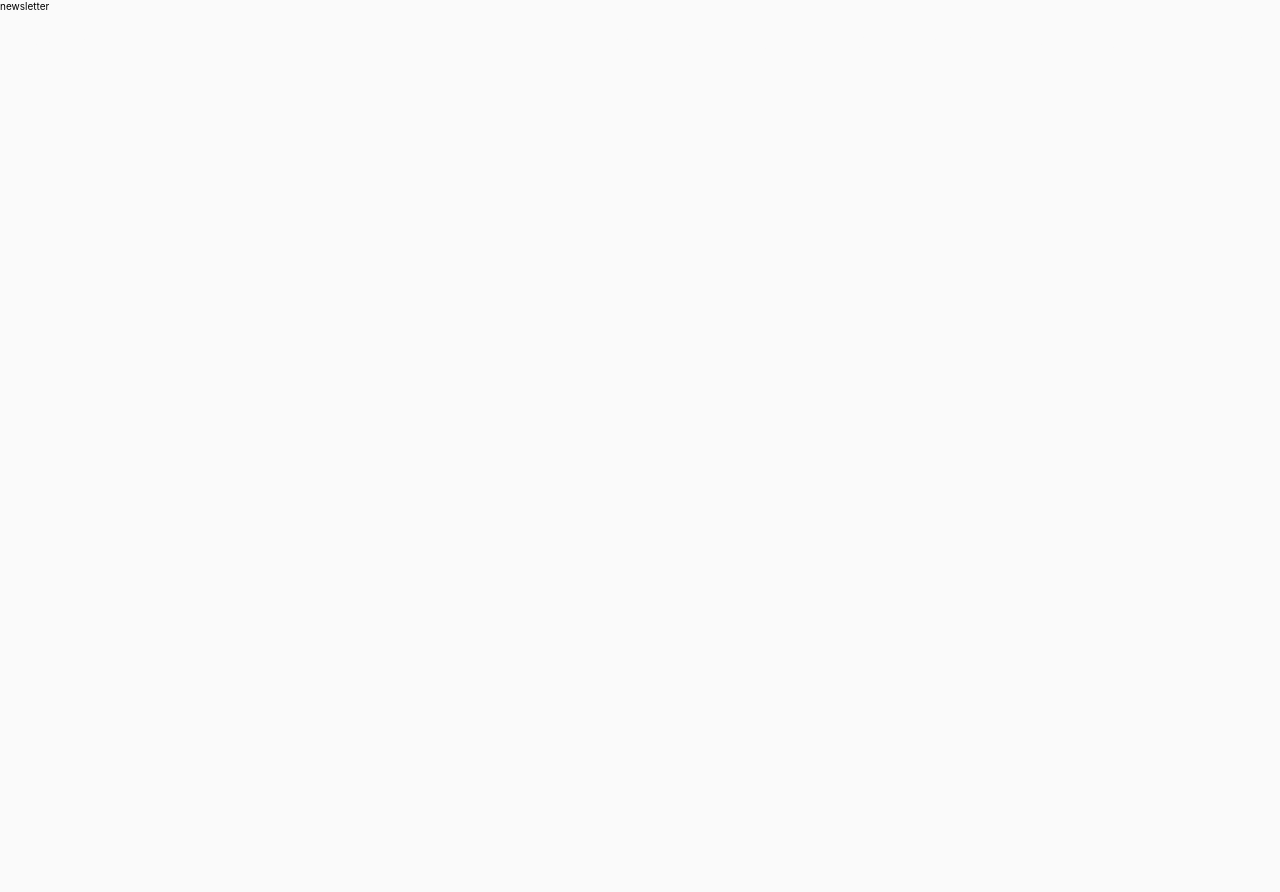
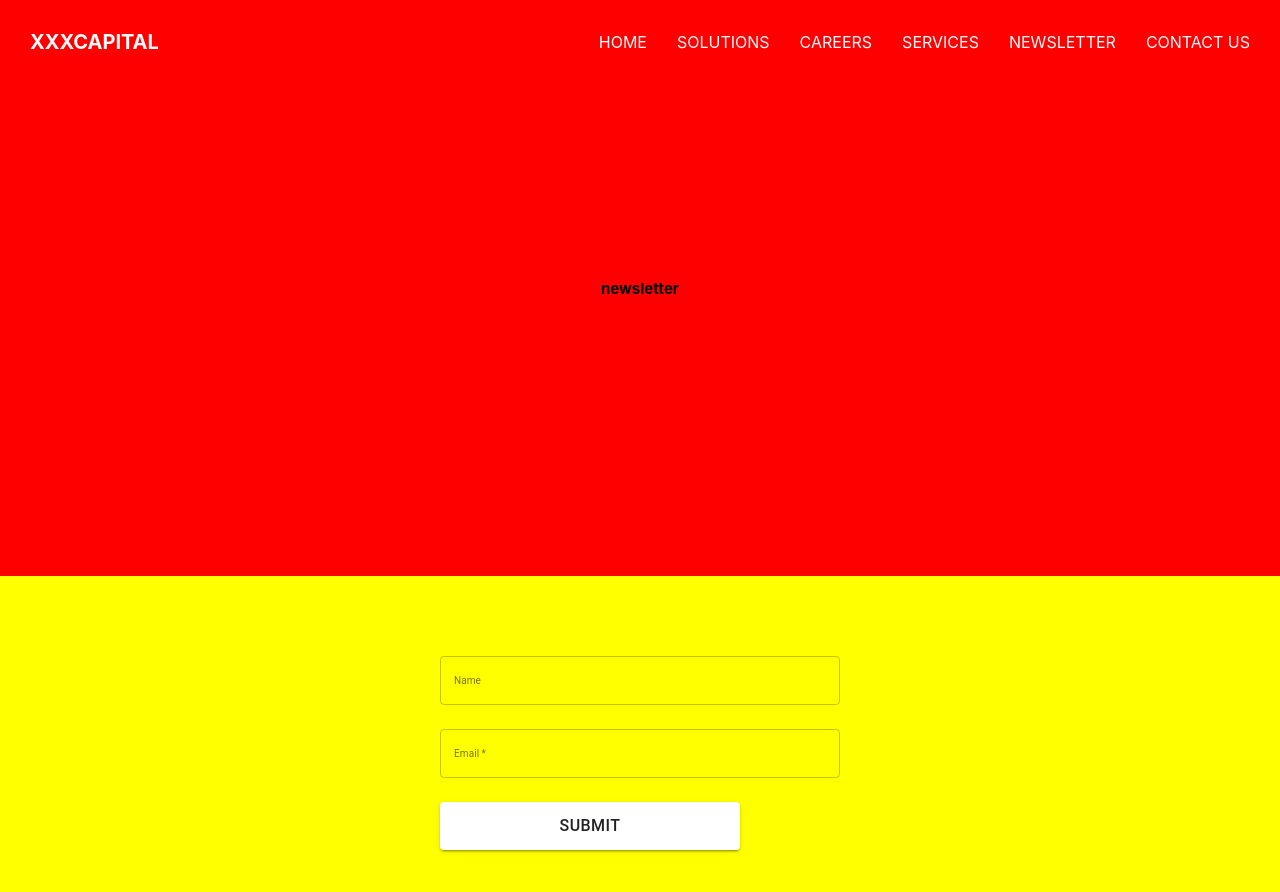
Before and after one commit to mritunjaysaha/project-1, a Next.js app: page /newsletter in a window 1280 px wide. Shown: the top 892 px of the page. Before the commit the page ends 800 px from the top, so only its background shows below. Built offline with nearby package versions, Linux system fonts and the light colour scheme.

Commit message:
added mui components to newsletter

```diff
--- a/package.json
+++ b/package.json
@@ -12,6 +12,7 @@
     "@material-ui/core": "^4.11.3",
     "@material-ui/icons": "^4.11.2",
     "@zeit/next-sass": "^1.0.1",
+    "formik": "^2.2.6",
     "next": "10.0.9",
     "next-images": "^1.7.0",
     "react": "17.0.1",
--- a/pages/contactUs/index.js
+++ b/pages/contactUs/index.js
@@ -1 +1,3 @@
-export default function ContactUsPage() {}
+export default function ContactUsPage() {
+    return <h1>contact us</h1>;
+}
--- a/pages/newsletter/index.js
+++ b/pages/newsletter/index.js
@@ -1,3 +1,93 @@
+import { useFormik } from "formik";
+
+import styles from "../../styles/newsletter.module.scss";
+import TextField from "@material-ui/core/TextField";
+import { makeStyles } from "@material-ui/core/styles";
+import { MUIButton } from "../../src/atoms/button";
+
+const useStyles = makeStyles((theme) => ({
+    root: {
+        "& .MuiTextField-root": {
+            margin: theme.spacing(0),
+            width: "40rem",
+        },
+    },
+}));
+
+const SignupForm = () => {
+    const classes = useStyles();
+    // Pass the useFormik() hook initial form values and a submit function that will
+    // be called when the form is submitted
+    const formik = useFormik({
+        initialValues: {
+            email: "",
+            name: "",
+        },
+        onSubmit: (values) => {
+            alert(JSON.stringify(values, null, 2));
+        },
+    });
+
+    return (
+        <form
+            className={`${classes.root} ${styles.form}`}
+            onSubmit={formik.handleSubmit}
+        >
+            <label htmlFor="name"></label>
+            {/* <input
+                id="name"
+                name="name"
+                type="name"
+                onChange={formik.handleChange}
+                value={formik.values.name}
+            /> */}
+            <TextField
+                label="Name"
+                defaultValue=""
+                variant="outlined"
+                id="name"
+                name="name"
+                type="name"
+                onChange={formik.handleChange}
+                value={formik.values.name}
+            />
+            <br />
+            <br />
+            <label htmlFor="email"></label>
+            {/* <input
+                id="email"
+                name="email"
+                type="email"
+                onChange={formik.handleChange}
+                value={formik.values.email}
+            /> */}
+            <TextField
+                required
+                label="Email"
+                defaultValue=""
+                variant="outlined"
+                id="email"
+                name="email"
+                type="email"
+                onChange={formik.handleChange}
+                value={formik.values.email}
+            />
+            <br />
+            <br />
+            <MUIButton type="submit" name="submit" />
+        </form>
+    );
+};
+
 export default function NewsLetterPage() {
-    return <>newsletter</>;
+    return (
+        <section className={styles.newsletterSection}>
+            <header>
+                <h1>newsletter</h1>
+            </header>
+            <div className={styles.formContainer}>
+                <SignupForm />
+            </div>
+        </section>
+    );
 }
--- a/styles/newsletter.module.scss
+++ b/styles/newsletter.module.scss
@@ -0,0 +1,37 @@
+@import "./utils.scss";
+
+.newsletterSection {
+    header {
+        position: static;
+        background-color: red;
+        width: 100%;
+        height: 72vh;
+        padding: 4rem;
+
+        text-align: center;
+
+        display: flex;
+        align-items: center;
+        justify-content: center;
+    }
+
+    .formContainer {
+        background-color: yellow;
+        padding: 8rem 0;
+    }
+}
+
+.form {
+    display: flex;
+    flex-direction: column;
+    // justify-content: center;
+    // align-items: flex-start;
+    width: 40rem;
+    margin: 0 auto;
+
+    button {
+        width: 75%;
+        padding: 1rem;
+        font-size: $fs-small;
+    }
+}
```
Also changed, not shown: 1 other file (tests, documents, lock files or other folders).
